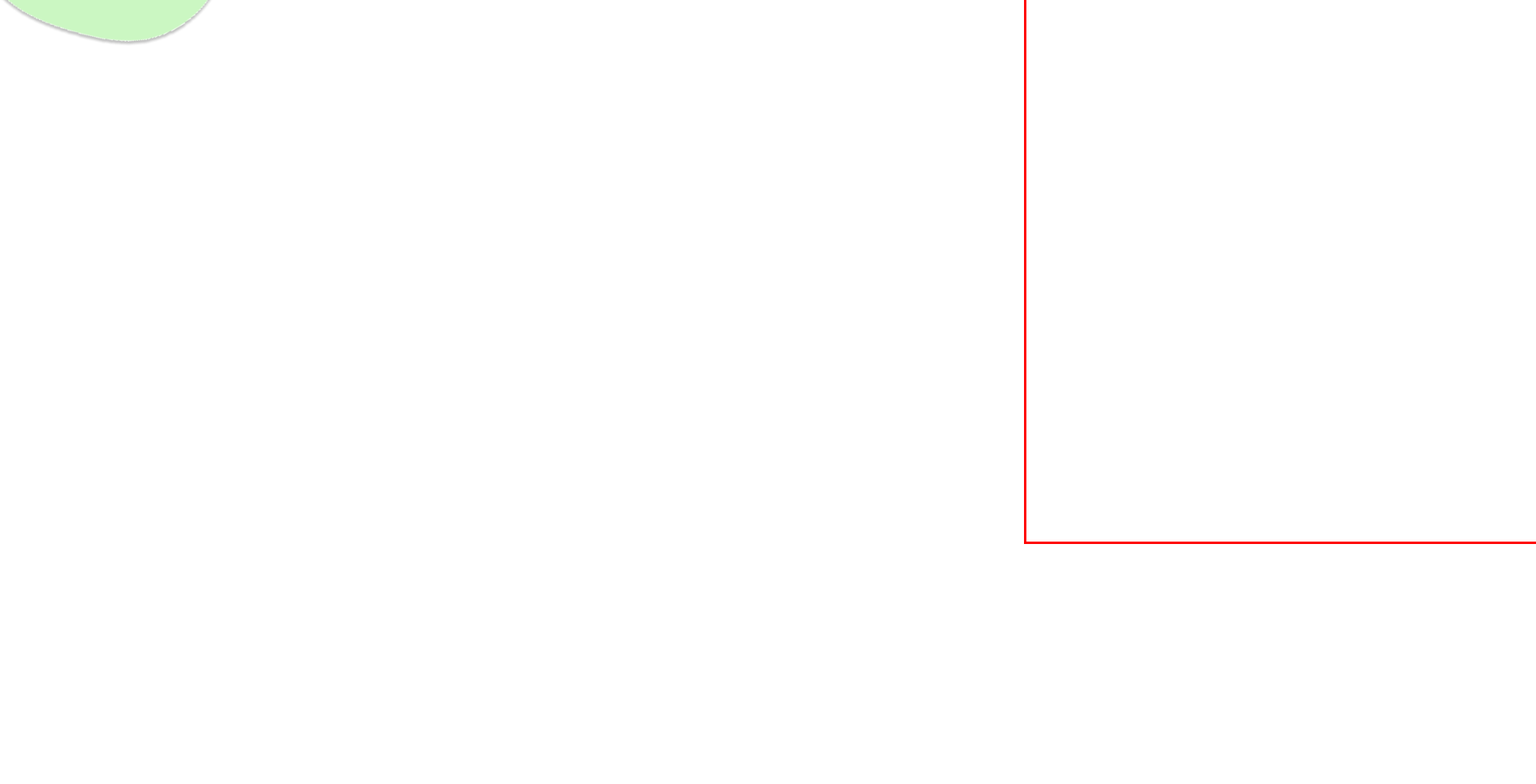
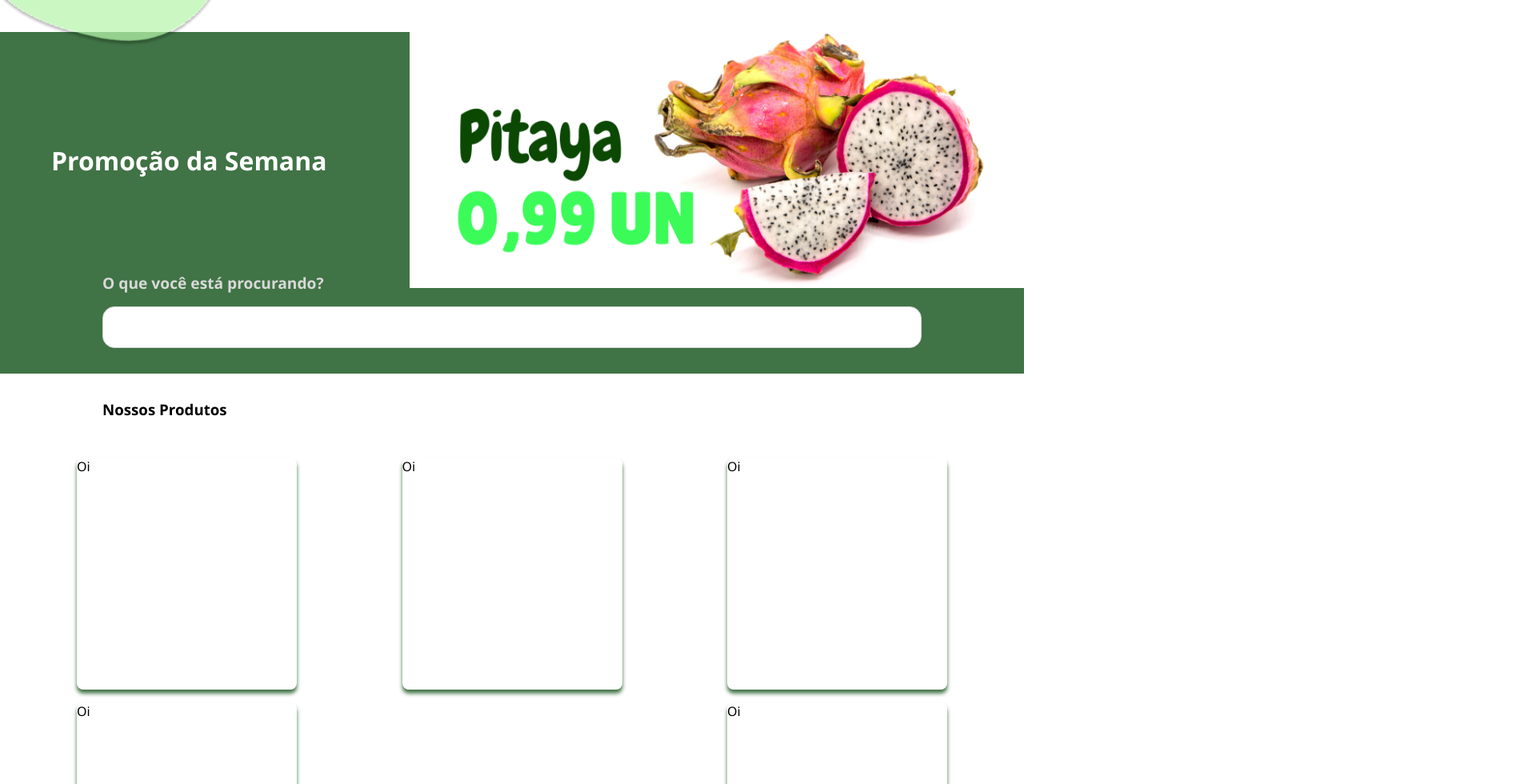
Before and after one commit to DaniSimoni/M3S2_VeggyFood, a React (Vite) app: page /home in a window 1280 px wide. Shown: the part 120-1100 px from the top of the page at 80% size, 1920 px wide, since content can reach past the window. Before the commit the page ends 800 px from the top, so only its background shows below. Built offline with nearby package versions, Linux system fonts and the light colour scheme.

Commit message:
Layout Home Page card produto para teste de render

```diff
--- a/src/components/CardProduct/CardProduct.component.jsx
+++ b/src/components/CardProduct/CardProduct.component.jsx
@@ -3,11 +3,9 @@ import * as Styled from './CardProduct.style';
 export const CardProduct = () => {
     return (
 
-        <>
-
-            CardComponent is render
-
-        </>
+        <Styled.CardProdutoContainer>
+            Oi
+        </Styled.CardProdutoContainer>
 
     )
 }
--- a/src/components/CardProduct/CardProduct.style.jsx
+++ b/src/components/CardProduct/CardProduct.style.jsx
@@ -0,0 +1,11 @@
+import styled from 'styled-components'
+
+export const CardProdutoContainer = styled.div`
+    display: flex;
+    flex-wrap: wrap;
+    margin-top: 1rem;
+    width: 275px;
+    height: 290px;
+    box-shadow: 0px .3rem .3rem #407345;
+    border-radius: .5rem;
+`
--- a/src/components/Input/InputComponent.style.jsx
+++ b/src/components/Input/InputComponent.style.jsx
@@ -5,14 +5,15 @@ export const InputBox = styled.div`
     display: flex;
     flex-direction: column;
     align-items: flex-start;
-    width: 100%;
-    margin-bottom: .8rem;
+    width: 80%;
+    margin: auto;
 `
 
 export const Label = styled.label`
-    font-size: .8rem;
+    font-size: 1.2rem;
     font-weight: 600;
     color: ${({$hasError}) => $hasError ? '#EE0808' : '#D9D9D9'};
+    margin-bottom: 1rem;
 `
 Label.propTypes = {
     $hasError: PropTypes.bool
--- a/src/layout/Layout.jsx
+++ b/src/layout/Layout.jsx
@@ -11,12 +11,11 @@ const render = () => {
 
         <Styled.App>
 
-
-            <Styled.MainLayout>
-
                 <Styled.HeaderLayout>
                     <HeaderComponent/>
                 </Styled.HeaderLayout>
+
+            <Styled.MainLayout>
 
                 <Styled.Content>
                     <Outlet/>
--- a/src/layout/Layout.style.jsx
+++ b/src/layout/Layout.style.jsx
@@ -2,6 +2,8 @@ import styled from 'styled-components';
 
 export const App = styled.div`
     display: flex;
+    flex-wrap: wrap;
+    justify-content: center;
     width: 100%;
     height: 100%;
     box-sizing: border-box;
@@ -9,18 +11,20 @@ export const App = styled.div`
     padding: 0;
     background-color: white;
 
+
 `
 
 export const HeaderLayout = styled.div`
     width: 100vw;
-    height: 20vh;
+    height: 30vh;
     justify-content: center;
     background-color: white;
+
 `
 
 export const MainLayout = styled.div`
     width: 100%;
-    height: 100%;
+    height: 100vh;
     display: flex;
     background-color: white;
     box-sizing: border-box;
@@ -35,4 +39,5 @@ export const Content = styled.div`
     display: flex;
     justify-content: center;
     margin: 0;
-`
+
+ `
--- a/src/pages/HomePage/HomePage.jsx
+++ b/src/pages/HomePage/HomePage.jsx
@@ -1,6 +1,10 @@
 import * as Styled from './HomePage.style';
 import { useContext, useEffect } from 'react';
 import { HeaderContext } from '../../context/HeaderContext/Header.context';
+import { InputComponent } from '../../components/Input/InputComponent';
+import { CardProduct } from './../../components/CardProduct/CardProduct.component';
+
+
 
 export const HomePage = () => {
 
@@ -15,8 +19,29 @@ export const HomePage = () => {
 
 
     return(
+      <>
       <Styled.BodyHome>
-        <Styled.Titulo>Olá</Styled.Titulo>
+        <Styled.BannerArea>
+          <Styled.TituloBanner>Promoção da Semana</Styled.TituloBanner>
+          <Styled.BannerImg src='../../../public/images/Promoção.png'></Styled.BannerImg>
+        </Styled.BannerArea>
+        <Styled.InputAreaHome>
+          <InputComponent label={'O que você está procurando?'}></InputComponent>
+        </Styled.InputAreaHome>
+
+        <Styled.SubTitulo>Nossos Produtos</Styled.SubTitulo>
+
+        <Styled.CardProdutoAreaHome>
+
+            <CardProduct/>
+            <CardProduct/>
+            <CardProduct/>
+            <CardProduct/>
+            <CardProduct/>
+
+        </Styled.CardProdutoAreaHome>
+
       </Styled.BodyHome>
+      </>
     )
 }
--- a/src/pages/HomePage/HomePage.style.jsx
+++ b/src/pages/HomePage/HomePage.style.jsx
@@ -3,16 +3,59 @@ import styled from 'styled-components';
 
 export const BodyHome = styled.div`
     display: flex;
-    width: 100vw;
-    height: 100vh;
+    flex-wrap: wrap;
+    width: 100%;
+    height: 100%;
     box-sizing: border-box;
-    margin: 0;
+    margin-top: -10vh;
     padding: 0;
     background-color: white;
-    border: 3px solid red;
 `
 
 
-export const Titulo = styled.h1`
-    color: red;
+export const TituloBanner = styled.h1`
+    color: white;
+    margin: auto auto auto 5vw;
 `
+
+export const BannerArea = styled.div`
+    display: flex;
+    flex-wrap: wrap;
+    width: 100%;
+    height: 40vh;
+    background-color: #407345;
+
+`
+
+export const BannerImg = styled.img`
+    width: 60vw;
+    height: auto;
+	position: relative;
+	left: 0rem;
+	top: -0px;
+`
+
+export const InputAreaHome = styled.div`
+    display: flex;
+    flex-wrap: wrap;
+    width: 100vw;
+    height: 20vh;
+    background-color: #407345;
+    margin-top: -3.3rem;
+`
+
+export const SubTitulo = styled.h3`
+    display: flex;
+    flex-wrap: wrap;
+    margin: 2rem 0 2rem 10vw;
+`
+
+export const CardProdutoAreaHome = styled.div`
+    display: flex;
+    flex-wrap: wrap;
+    justify-content: space-between;
+    width: 85%;
+    height: auto;
+    background-color: white;
+    margin: 0 auto;
+`
```
Also changed, not shown: public/images/Promoção.png (added).
